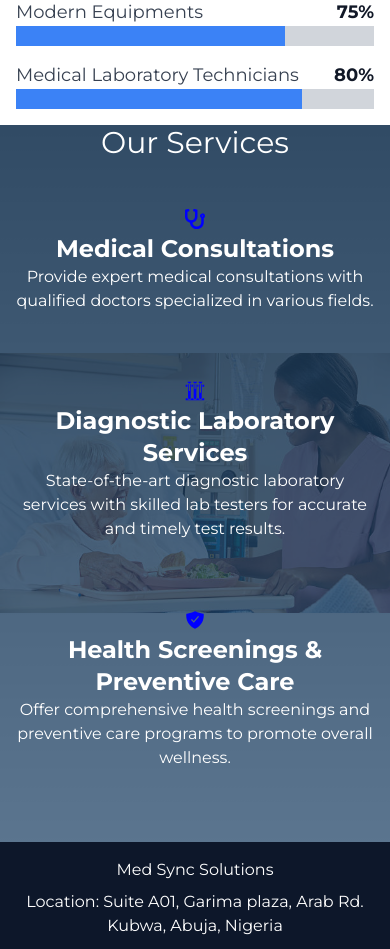
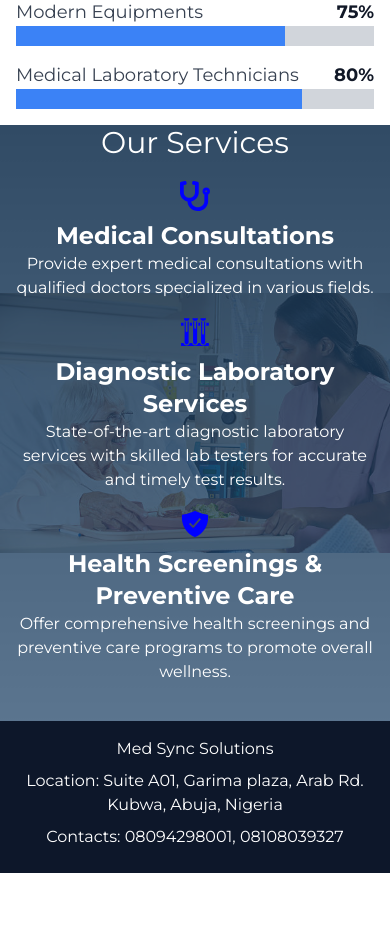
Before and after one commit to davidabuu/hosiptalWebApp, a Next.js app: page / in a window 390 px wide. Shown: the part 1220-2169 px from the top of the page. After the commit the page ends 2093 px from the top, so only its background shows below. Built offline with nearby package versions, Linux system fonts and the light colour scheme.

Commit message:
UI Better

```diff
--- a/src/app/components/Service.tsx
+++ b/src/app/components/Service.tsx
@@ -1,7 +1,85 @@
+// import React from "react";
+// import { FaStethoscope } from "react-icons/fa";
+// import { GiTestTubes } from "react-icons/gi";
+// import { IoShieldCheckmarkSharp } from "react-icons/io5";
+// interface ServiceProps {
+//   title: string;
+//   description: string;
+//   logo: any;
+// }
+
+// const ServiceSection: React.FC<ServiceProps> = ({
+//   title,
+//   description,
+//   logo,
+// }) => {
+//   return (
+//     <div className="container mx-auto px-4">
+//       <div className="flex services md:pt-0 sm:pt-4 flex-col justify-center items-center">
+//         <div className="flex translate-y-3 sm:translate-y-0"> {logo}</div>
+//         <h2 className="text-2xl text-center sm:text-3xl md:text-3xl font-bold mt-4">
+//           {title}
+//         </h2>
+//         <p className="text-base sm:text-lg md:text-2xl text-center ">
+//           {description}
+//         </p>
+//       </div>
+//     </div>
+//   );
+// };
+
+// const Services: React.FC = () => {
+//   return (
+//     <div className="img2-bg text-white">
+//       <div className="bg-[#1e4165b9] pb-8 h-full">
+//         <h2 className="text-center  text-3xl sm:text-4xl md:text-4xl">
+//           Our Services
+//         </h2>
+//         <div className="h-full flex  flex-col lg:flex-row justify-evenly items-center">
+//           <ServiceSection
+//             title="Medical Consultations"
+//             description="Provide expert medical consultations with qualified doctors specialized in various fields."
+//             logo={
+//               <FaStethoscope
+//                 className="icons"
+//                 color="blue"
+//               />
+//             }
+//           />
+
+//           <ServiceSection
+//             title="Diagnostic Laboratory Services"
+//             description="State-of-the-art diagnostic laboratory services with skilled lab testers for accurate and timely test results. "
+//             logo={
+//               <GiTestTubes
+//                 className="icons"
+//                 color="blue"
+//               />
+//             }
+//           />
+
+//           <ServiceSection
+//             title="Health Screenings & Preventive Care"
+//             description="Offer comprehensive health screenings and preventive care programs to promote overall wellness. "
+//             logo={
+//               <IoShieldCheckmarkSharp
+//                 className="icons"
+//                 color="blue"
+//               />
+//             }
+//           />
+//         </div>
+//       </div>
+//     </div>
+//   );
+// };
+
+// export default Services;
 import React from "react";
 import { FaStethoscope } from "react-icons/fa";
 import { GiTestTubes } from "react-icons/gi";
 import { IoShieldCheckmarkSharp } from "react-icons/io5";
+
 interface ServiceProps {
   title: string;
   description: string;
@@ -16,11 +94,11 @@ const ServiceSection: React.FC<ServiceProps> = ({
   return (
     <div className="container mx-auto px-4">
       <div className="flex services md:pt-0 sm:pt-4 flex-col justify-center items-center">
-        <div className="flex translate-y-3 sm:translate-y-0"> {logo}</div>
+        <div className="flex translate-y-3 sm:translate-y-0">{logo}</div>
         <h2 className="text-2xl text-center sm:text-3xl md:text-3xl font-bold mt-4">
           {title}
         </h2>
-        <p className="text-base sm:text-lg md:text-2xl text-center ">
+        <p className="text-base sm:text-lg md:text-2xl text-center">
           {description}
         </p>
       </div>
@@ -31,42 +109,27 @@ const ServiceSection: React.FC<ServiceProps> = ({
 const Services: React.FC = () => {
   return (
     <div className="img2-bg text-white">
-      <div className="bg-[#1e4165b9] pb-8 h-full">
-        <h2 className="text-center  text-3xl sm:text-4xl md:text-4xl">
+      <div className="bg-[#1e4165b9] pb-8">
+        <h2 className="text-center text-3xl pb-2 sm:text-4xl md:text-4xl">
           Our Services
         </h2>
-        <div className="h-full flex  flex-col lg:flex-row justify-evenly items-center">
+        <div className="flex flex-col lg:flex-row justify-evenly items-center">
           <ServiceSection
             title="Medical Consultations"
             description="Provide expert medical consultations with qualified doctors specialized in various fields."
-            logo={
-              <FaStethoscope
-                className="icons"
-                color="blue"
-              />
-            }
+            logo={<FaStethoscope className="icons" color="blue" />}
           />
 
           <ServiceSection
             title="Diagnostic Laboratory Services"
-            description="State-of-the-art diagnostic laboratory services with skilled lab testers for accurate and timely test results. "
-            logo={
-              <GiTestTubes
-                className="icons"
-                color="blue"
-              />
-            }
+            description="State-of-the-art diagnostic laboratory services with skilled lab testers for accurate and timely test results."
+            logo={<GiTestTubes className="icons" color="blue" />}
           />
 
           <ServiceSection
             title="Health Screenings & Preventive Care"
-            description="Offer comprehensive health screenings and preventive care programs to promote overall wellness. "
-            logo={
-              <IoShieldCheckmarkSharp
-                className="icons"
-                color="blue"
-              />
-            }
+            description="Offer comprehensive health screenings and preventive care programs to promote overall wellness."
+            logo={<IoShieldCheckmarkSharp className="icons" color="blue" />}
           />
         </div>
       </div>
--- a/src/app/globals.css
+++ b/src/app/globals.css
@@ -39,7 +39,7 @@ ul li {
   overflow: hidden;
   background-position: center;
   width: 100%;
-  height: 60vh;
+  height: max-content;
 }
 
 .icons{
@@ -53,9 +53,7 @@ ul li {
 
   }
 
-  .img2-bg{
-    height: 100vh;
-  }
+
   .services{
     transform: translateY(-20px);
   }
@@ -72,17 +70,21 @@ ul li {
   }
 }
 
-@media(max-width:500px){
-  .img2-bg{
-    height: 85vh;
+@media(max-width:950px){
+
+
+  .icons{
+    width: 30px !important;
+
+  }
+  .services{
+    transform: translateY(15px);
   }
 
-  .icons{
-    width: 20px !important;
-    height: 20px !important;
-  }
+}
+@media(max-width:400px){
   .services{
-    transform: translateY(-20px);
+    transform: translateY(-5px) !important;
   }
 }
 @media (min-width: 280px) and (max-width: 360px){
@@ -90,9 +92,6 @@ ul li {
     height: 80vh;
   }
 
-  .img2-bg{
-    height: 120vh;
-  }
   .services{
     transform: translateY(-20px);
   }
```
